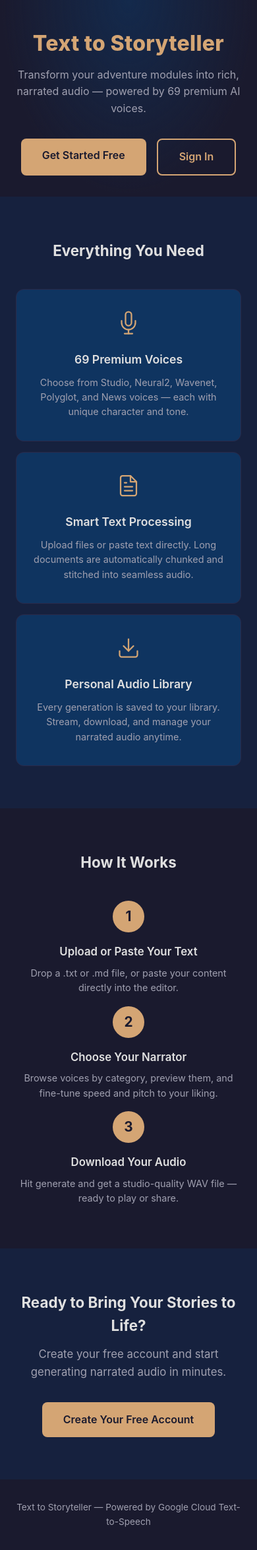
After one commit to beardedgm/Text-to-Storyteller, a Flask app: template templates/landing.html in a window 390 px wide. The commit adds this page. Shown: the whole page at 66% size. Run offline with Flask 3, Linux system fonts and the light colour scheme; the template is opened without the code that fills it, so the values that code supplies are empty.

Commit message:
Add marketing landing page at / with public access
Move authenticated app from / to /app, make / a public landing page
with hero, features, how-it-works, and CTA sections. Update login and
register redirects to /app. Responsive design for mobile.

Co-Authored-By: Claude Opus 4.6 <noreply@anthropic.com>

```diff
--- a/app.py
+++ b/app.py
@@ -93,7 +93,7 @@ def login_required(f):
 @app.route('/login', methods=['GET', 'POST'])
 def login():
     if session.get('user_id'):
-        return redirect(url_for('index'))
+        return redirect(url_for('app_page'))
 
     error = None
     if request.method == 'POST':
@@ -112,7 +112,7 @@ def login():
             session['user_id'] = str(user['_id'])
             session.permanent = True
             logger.info(f"Login successful: '{username}' from {get_client_ip()}")
-            return redirect(url_for('index'))
+            return redirect(url_for('app_page'))
         else:
             logger.warning(f"Failed login attempt for '{username}' from {get_client_ip()}")
             error = 'Invalid username or password'
@@ -123,7 +123,7 @@ def login():
 @app.route('/register', methods=['GET', 'POST'])
 def register():
     if session.get('user_id'):
-        return redirect(url_for('index'))
+        return redirect(url_for('app_page'))
 
     if not app.config.get('REGISTRATION_ENABLED', True):
         return render_template('login.html', error='Registration is currently disabled')
@@ -157,7 +157,7 @@ def register():
                 session['user_id'] = str(result.inserted_id)
                 session.permanent = True
                 logger.info(f"New user registered: '{username}' from {get_client_ip()}")
-                return redirect(url_for('index'))
+                return redirect(url_for('app_page'))
 
     return render_template('register.html', error=error)
 
@@ -346,8 +346,15 @@ def process_tts_job(job_id, ssml_chunks, voice_params):
 # ── Page Routes ─────────────────────────────────────────────────
 
 @app.route('/')
+def landing():
+    if session.get('user_id'):
+        return redirect(url_for('app_page'))
+    return render_template('landing.html')
+
+
+@app.route('/app')
 @login_required
-def index():
+def app_page():
     return render_template('index.html')
 
 
--- a/static/css/style.css
+++ b/static/css/style.css
@@ -755,6 +755,204 @@ input[type="range"]::-moz-range-thumb {
     font-size: 1rem;
 }
 
+/* === Landing Page === */
+.landing-body {
+    background: var(--bg-primary);
+}
+
+.landing-hero {
+    min-height: 60vh;
+    display: flex;
+    align-items: center;
+    justify-content: center;
+    text-align: center;
+    padding: 4rem 1.5rem 3rem;
+    background:
+        radial-gradient(ellipse at 50% 0%, rgba(15, 52, 96, 0.6) 0%, transparent 70%),
+        var(--bg-primary);
+}
+
+.landing-hero-inner {
+    max-width: 640px;
+}
+
+.landing-title {
+    font-size: 3rem;
+    font-weight: 800;
+    color: var(--accent);
+    letter-spacing: 0.01em;
+    line-height: 1.15;
+    margin-bottom: 1rem;
+}
+
+.landing-tagline {
+    font-size: 1.2rem;
+    color: var(--text-secondary);
+    line-height: 1.6;
+    margin-bottom: 2rem;
+}
+
+.landing-cta-group {
+    display: flex;
+    gap: 1rem;
+    justify-content: center;
+    flex-wrap: wrap;
+}
+
+.landing-btn {
+    display: inline-block;
+    padding: 0.85rem 2rem;
+    border-radius: 8px;
+    font-size: 1rem;
+    font-weight: 600;
+    text-decoration: none;
+    transition: background 0.2s, transform 0.15s;
+    cursor: pointer;
+}
+
+.landing-btn:hover {
+    transform: translateY(-1px);
+}
+
+.landing-btn-primary {
+    background: var(--accent);
+    color: var(--bg-primary);
+}
+
+.landing-btn-primary:hover {
+    background: var(--accent-hover);
+}
+
+.landing-btn-secondary {
+    background: transparent;
+    color: var(--accent);
+    border: 2px solid var(--accent);
+}
+
+.landing-btn-secondary:hover {
+    background: rgba(212, 165, 116, 0.1);
+}
+
+.landing-container {
+    max-width: 900px;
+    margin: 0 auto;
+    padding: 0 1.5rem;
+}
+
+.landing-section-title {
+    text-align: center;
+    font-size: 1.8rem;
+    font-weight: 700;
+    color: var(--text-primary);
+    margin-bottom: 2.5rem;
+}
+
+/* Features */
+.landing-features {
+    padding: 4rem 0;
+    background: var(--bg-secondary);
+}
+
+.landing-feature-grid {
+    display: grid;
+    grid-template-columns: repeat(3, 1fr);
+    gap: 1.5rem;
+}
+
+.landing-feature-card {
+    background: var(--bg-card);
+    border: 1px solid var(--border);
+    border-radius: 12px;
+    padding: 2rem 1.5rem;
+    text-align: center;
+    transition: border-color 0.2s, transform 0.2s;
+}
+
+.landing-feature-card:hover {
+    border-color: var(--accent);
+    transform: translateY(-2px);
+}
+
+.landing-feature-icon {
+    color: var(--accent);
+    margin-bottom: 1rem;
+}
+
+.landing-feature-card h3 {
+    font-size: 1.1rem;
+    font-weight: 600;
+    color: var(--text-primary);
+    margin-bottom: 0.6rem;
+}
+
+.landing-feature-card p {
+    font-size: 0.9rem;
+    color: var(--text-secondary);
+    line-height: 1.55;
+}
+
+/* Steps */
+.landing-steps {
+    padding: 4rem 0;
+}
+
+.landing-steps-grid {
+    display: grid;
+    grid-template-columns: repeat(3, 1fr);
+    gap: 2rem;
+}
+
+.landing-step {
+    text-align: center;
+}
+
+.landing-step-number {
+    width: 48px;
+    height: 48px;
+    margin: 0 auto 1rem;
+    background: var(--accent);
+    color: var(--bg-primary);
+    border-radius: 50%;
+    display: flex;
+    align-items: center;
+    justify-content: center;
+    font-size: 1.3rem;
+    font-weight: 700;
+}
+
+.landing-step h3 {
+    font-size: 1.05rem;
+    font-weight: 600;
+    color: var(--text-primary);
+    margin-bottom: 0.5rem;
+}
+
+.landing-step p {
+    font-size: 0.9rem;
+    color: var(--text-secondary);
+    line-height: 1.55;
+}
+
+/* Final CTA */
+.landing-final-cta {
+    padding: 4rem 0;
+    background: var(--bg-secondary);
+    text-align: center;
+}
+
+.landing-final-cta h2 {
+    font-size: 1.8rem;
+    font-weight: 700;
+    color: var(--text-primary);
+    margin-bottom: 0.75rem;
+}
+
+.landing-final-cta p {
+    color: var(--text-secondary);
+    font-size: 1.05rem;
+    margin-bottom: 2rem;
+}
+
 /* === Footer === */
 footer {
     text-align: center;
@@ -803,4 +1001,32 @@ footer {
     .text-card-actions {
         flex-wrap: wrap;
     }
+
+    /* Landing page responsive */
+    .landing-title {
+        font-size: 2rem;
+    }
+
+    .landing-tagline {
+        font-size: 1rem;
+    }
+
+    .landing-hero {
+        min-height: auto;
+        padding: 3rem 1rem 2rem;
+    }
+
+    .landing-feature-grid,
+    .landing-steps-grid {
+        grid-template-columns: 1fr;
+        gap: 1rem;
+    }
+
+    .landing-section-title {
+        font-size: 1.4rem;
+    }
+
+    .landing-final-cta h2 {
+        font-size: 1.4rem;
+    }
 }
--- a/templates/base.html
+++ b/templates/base.html
@@ -10,7 +10,7 @@
     {% if session.get('user_id') %}
     <nav class="top-nav">
         <div class="nav-links">
-            <a href="{{ url_for('index') }}" class="nav-link {% if request.endpoint == 'index' %}active{% endif %}">Generate</a>
+            <a href="{{ url_for('app_page') }}" class="nav-link {% if request.endpoint == 'app_page' %}active{% endif %}">Generate</a>
             <a href="{{ url_for('library_page') }}" class="nav-link {% if request.endpoint == 'library_page' %}active{% endif %}">My Audio</a>
             <a href="{{ url_for('texts_page') }}" class="nav-link {% if request.endpoint == 'texts_page' %}active{% endif %}">My Texts</a>
         </div>
--- /dev/null
+++ b/templates/landing.html
@@ -0,0 +1,104 @@
+<!DOCTYPE html>
+<html lang="en">
+<head>
+    <meta charset="UTF-8">
+    <meta name="viewport" content="width=device-width, initial-scale=1.0">
+    <title>Text to Storyteller — Transform Text into Narrated Audio</title>
+    <link rel="stylesheet" href="{{ url_for('static', filename='css/style.css') }}">
+</head>
+<body class="landing-body">
+    <!-- Hero -->
+    <section class="landing-hero">
+        <div class="landing-hero-inner">
+            <h1 class="landing-title">Text to Storyteller</h1>
+            <p class="landing-tagline">Transform your adventure modules into rich, narrated audio — powered by 69 premium AI voices.</p>
+            <div class="landing-cta-group">
+                <a href="{{ url_for('register') }}" class="landing-btn landing-btn-primary">Get Started Free</a>
+                <a href="{{ url_for('login') }}" class="landing-btn landing-btn-secondary">Sign In</a>
+            </div>
+        </div>
+    </section>
+
+    <!-- Features -->
+    <section class="landing-features">
+        <div class="landing-container">
+            <h2 class="landing-section-title">Everything You Need</h2>
+            <div class="landing-feature-grid">
+                <div class="landing-feature-card">
+                    <div class="landing-feature-icon">
+                        <svg width="36" height="36" viewBox="0 0 24 24" fill="none" stroke="currentColor" stroke-width="1.5" stroke-linecap="round" stroke-linejoin="round">
+                            <path d="M12 1a3 3 0 0 0-3 3v8a3 3 0 0 0 6 0V4a3 3 0 0 0-3-3z"/>
+                            <path d="M19 10v2a7 7 0 0 1-14 0v-2"/>
+                            <line x1="12" y1="19" x2="12" y2="23"/>
+                            <line x1="8" y1="23" x2="16" y2="23"/>
+                        </svg>
+                    </div>
+                    <h3>69 Premium Voices</h3>
+                    <p>Choose from Studio, Neural2, Wavenet, Polyglot, and News voices — each with unique character and tone.</p>
+                </div>
+                <div class="landing-feature-card">
+                    <div class="landing-feature-icon">
+                        <svg width="36" height="36" viewBox="0 0 24 24" fill="none" stroke="currentColor" stroke-width="1.5" stroke-linecap="round" stroke-linejoin="round">
+                            <path d="M14 2H6a2 2 0 0 0-2 2v16a2 2 0 0 0 2 2h12a2 2 0 0 0 2-2V8z"/>
+                            <polyline points="14 2 14 8 20 8"/>
+                            <line x1="16" y1="13" x2="8" y2="13"/>
+                            <line x1="16" y1="17" x2="8" y2="17"/>
+                            <polyline points="10 9 9 9 8 9"/>
+                        </svg>
+                    </div>
+                    <h3>Smart Text Processing</h3>
+                    <p>Upload files or paste text directly. Long documents are automatically chunked and stitched into seamless audio.</p>
+                </div>
+                <div class="landing-feature-card">
+                    <div class="landing-feature-icon">
+                        <svg width="36" height="36" viewBox="0 0 24 24" fill="none" stroke="currentColor" stroke-width="1.5" stroke-linecap="round" stroke-linejoin="round">
+                            <path d="M21 15v4a2 2 0 0 1-2 2H5a2 2 0 0 1-2-2v-4"/>
+                            <polyline points="7 10 12 15 17 10"/>
+                            <line x1="12" y1="15" x2="12" y2="3"/>
+                        </svg>
+                    </div>
+                    <h3>Personal Audio Library</h3>
+                    <p>Every generation is saved to your library. Stream, download, and manage your narrated audio anytime.</p>
+                </div>
+            </div>
+        </div>
+    </section>
+
+    <!-- How It Works -->
+    <section class="landing-steps">
+        <div class="landing-container">
+            <h2 class="landing-section-title">How It Works</h2>
+            <div class="landing-steps-grid">
+                <div class="landing-step">
+                    <div class="landing-step-number">1</div>
+                    <h3>Upload or Paste Your Text</h3>
+                    <p>Drop a .txt or .md file, or paste your content directly into the editor.</p>
+                </div>
+                <div class="landing-step">
+                    <div class="landing-step-number">2</div>
+                    <h3>Choose Your Narrator</h3>
+                    <p>Browse voices by category, preview them, and fine-tune speed and pitch to your liking.</p>
+                </div>
+                <div class="landing-step">
+                    <div class="landing-step-number">3</div>
+                    <h3>Download Your Audio</h3>
+                    <p>Hit generate and get a studio-quality WAV file — ready to play or share.</p>
+                </div>
+            </div>
+        </div>
+    </section>
+
+    <!-- Final CTA -->
+    <section class="landing-final-cta">
+        <div class="landing-container">
+            <h2>Ready to Bring Your Stories to Life?</h2>
+            <p>Create your free account and start generating narrated audio in minutes.</p>
+            <a href="{{ url_for('register') }}" class="landing-btn landing-btn-primary">Create Your Free Account</a>
+        </div>
+    </section>
+
+    <footer>
+        <p>Text to Storyteller &mdash; Powered by Google Cloud Text-to-Speech</p>
+    </footer>
+</body>
+</html>
```
